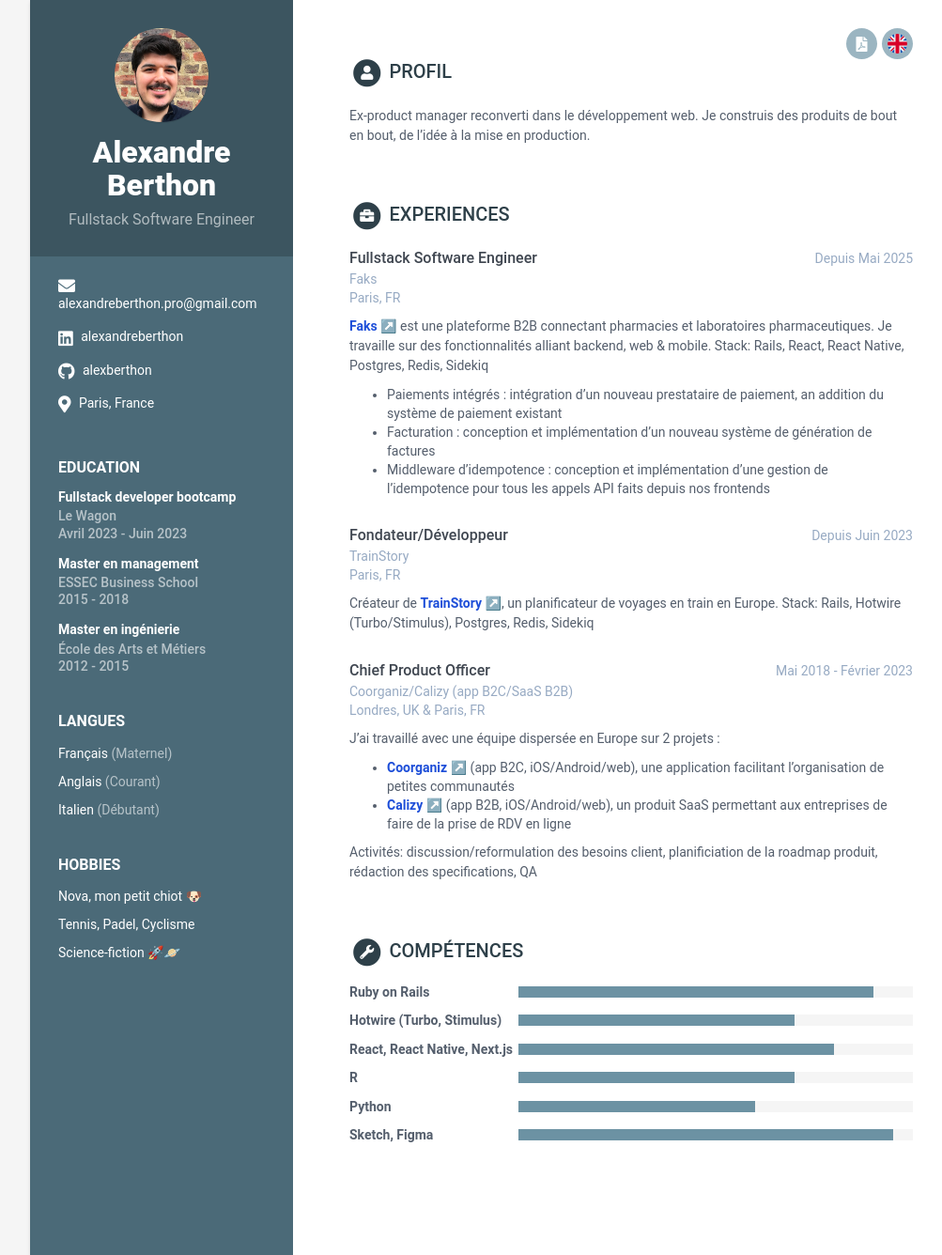
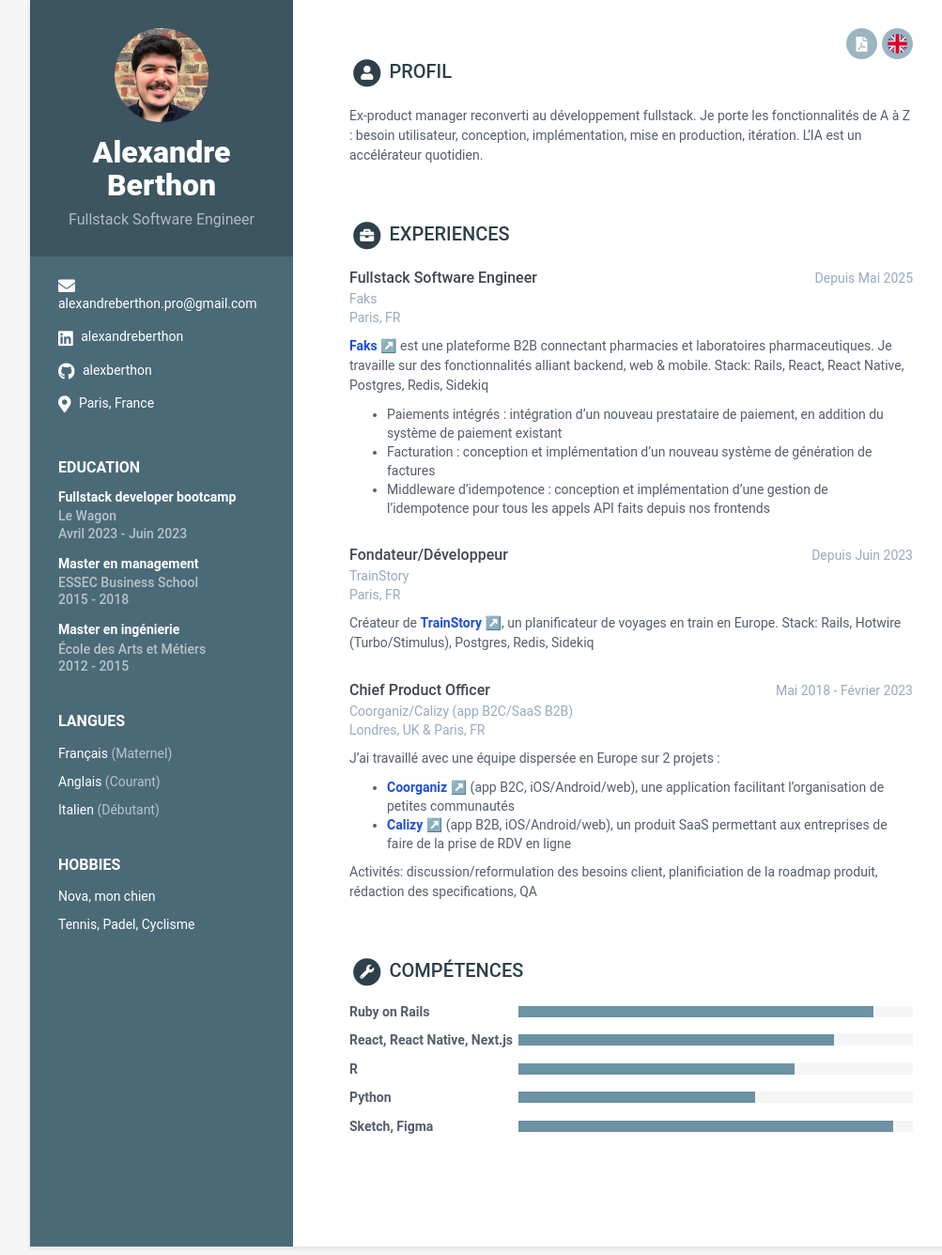
Before and after one commit to alexberthon/cv, a Jekyll site: the page built from fr.html, in a window 1280 px wide. Shown: the whole page at 94% size, without its empty margins (108-1111 px from the left). Built offline with Jekyll 4.4.1, drawn with Linux system fonts in a browser that asks for light colours.

Commit message:
Data update

```diff
--- a/_data/data-fr.yml
+++ b/_data/data-fr.yml
@@ -42,18 +42,13 @@ sidebar:
   interests:
     title: Hobbies
     items:
-      - item: Nova, mon petit chiot 🐶
-
+      - item: Nova, mon chien
       - item: Tennis, Padel, Cyclisme
-        link:
-
-      - item: Science-fiction 🚀🪐
-        link:
 
 career-profile:
   title: Profil
   summary: |
-    Ex-product manager reconverti dans le développement web. Je construis des produits de bout en bout, de l'idée à la mise en production.
+    Ex-product manager reconverti au développement fullstack. Je porte les fonctionnalités de A à Z : besoin utilisateur, conception, implémentation, mise en production, itération. L'IA est un accélérateur quotidien.
 education:
   - degree: Fullstack developer bootcamp
     university: Le Wagon
@@ -76,7 +71,7 @@ experiences:
       <a href="https://faks.co" target="_blank" rel="noreferrer">Faks ↗️</a> est une plateforme B2B connectant pharmacies et laboratoires pharmaceutiques. Je travaille sur des fonctionnalités alliant backend, web & mobile.
       Stack: Rails, React, React Native, Postgres, Redis, Sidekiq
 
-      - Paiements intégrés : intégration d'un nouveau prestataire de paiement, an addition du système de paiement existant
+      - Paiements intégrés : intégration d'un nouveau prestataire de paiement, en addition du système de paiement existant
       - Facturation : conception et implémentation d'un nouveau système de génération de factures
       - Middleware d'idempotence : conception et implémentation d'une gestion de l'idempotence pour tous les appels API faits depuis nos frontends
 
@@ -108,9 +103,6 @@ skills:
     - name: Ruby on Rails
       level: 90%
 
-    - name: Hotwire (Turbo, Stimulus)
-      level: 70%
-
     - name: React, React Native, Next.js
       level: 80%
 
```
Also changed, not shown: _data/data.yml (+2 -10 lines), 6 other files.
